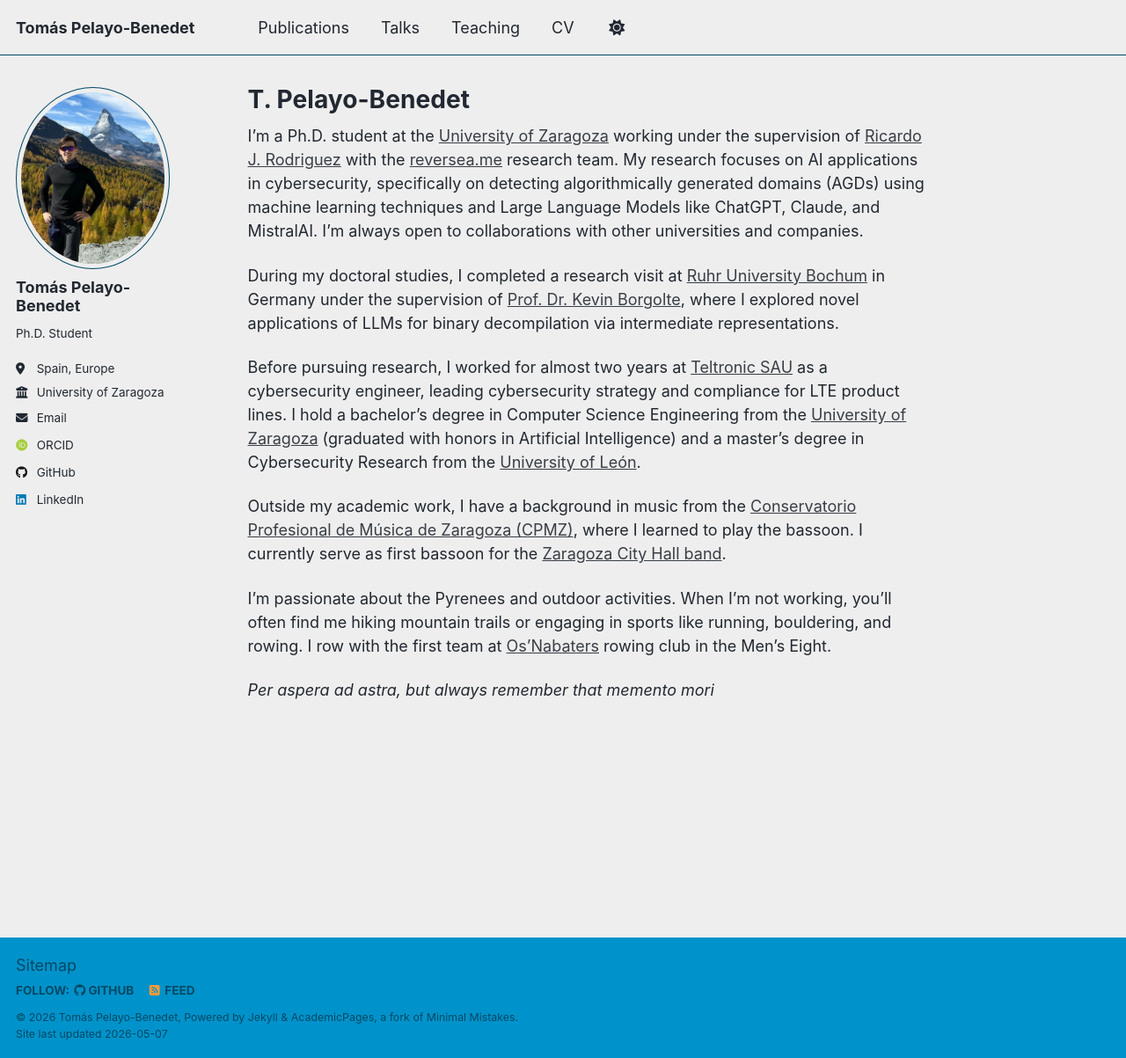
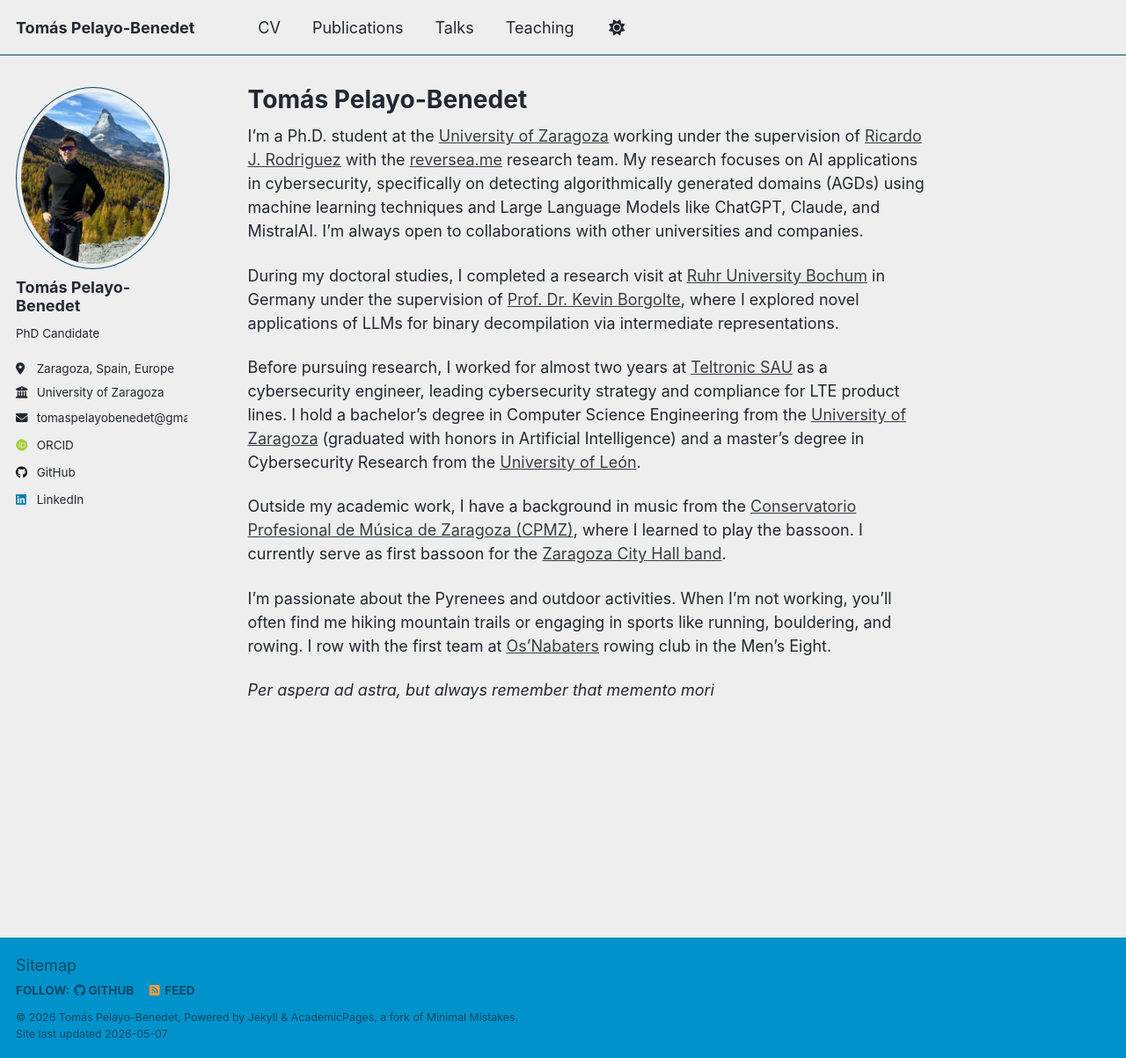
Before and after one commit to TomasPelayoBenedet/tomaspelayobenedet.github.io, a Jekyll site: the page built from _pages/about.md, in a window 1280 px wide and 1203 px high. Shown: the whole window at 88% size. Built offline with Jekyll 4.4.1, drawn with Linux system fonts in a browser that asks for light colours; some web fonts are replaced; a script that is not in the unit is left out.

Commit message:
minors navigation and author profile

```diff
--- a/_config.yml
+++ b/_config.yml
@@ -25,11 +25,11 @@
   avatar           : "profile_pic.jpeg"
   name             : "Tomás Pelayo-Benedet"
   pronouns         : # example: "she/her"
-  bio              : "Ph.D. Student"
-  location         : "Spain, Europe"
+  bio              : "PhD Candidate"
+  location         : "Zaragoza, Spain, Europe"
   employer         : "University of Zaragoza"
   uri              : # URL
-  email            : "tpelayo@unizar.es"
+  email            : "tomaspelayobenedet@gmail.com"
 
   # Academic websites
   academia         : # URL
--- a/_data/navigation.yml
+++ b/_data/navigation.yml
@@ -8,6 +8,9 @@
 #      Markdown formatted page while the second is generated using JSON.
 
 main:
+  - title: "CV"
+    url: /cv/
+
   - title: "Publications"
     url: /publications/
 
@@ -16,9 +19,6 @@
 
   - title: "Teaching"
     url: /teaching/
-
-  - title: "CV"
-    url: /cv/
 
   #- title: "Portfolio"
   #  url: /portfolio/
--- a/_includes/author-profile.html
+++ b/_includes/author-profile.html
@@ -34,7 +34,7 @@
         <li><a href="{{ author.uri }}"><i class="fas fa-fw fa-link icon-pad-right" aria-hidden="true"></i>{{ site.data.ui-text[site.locale].website_label | default: "Website" }}</a></li>
       {% endif %}
       {% if author.email %}
-        <li><a href="mailto:{{ author.email }}"><i class="fas fa-fw fa-envelope icon-pad-right" aria-hidden="true"></i>{{ site.data.ui-text[site.locale].email_label | default: "Email" }}</a></li>
+        <li><a href="mailto:{{ author.email }}"><i class="fas fa-fw fa-envelope icon-pad-right" aria-hidden="true"></i>{{ author.email }}</a></li>
       {% endif %}
 
       <!-- Font Awesome and Academicons icons / Academic websites -->
--- a/_pages/about.md
+++ b/_pages/about.md
@@ -1,6 +1,6 @@
 ---
 permalink: /
-title: "T. Pelayo-Benedet"
+title: "Tomás Pelayo-Benedet"
 author_profile: true
 redirect_from:
   - /about/
```
